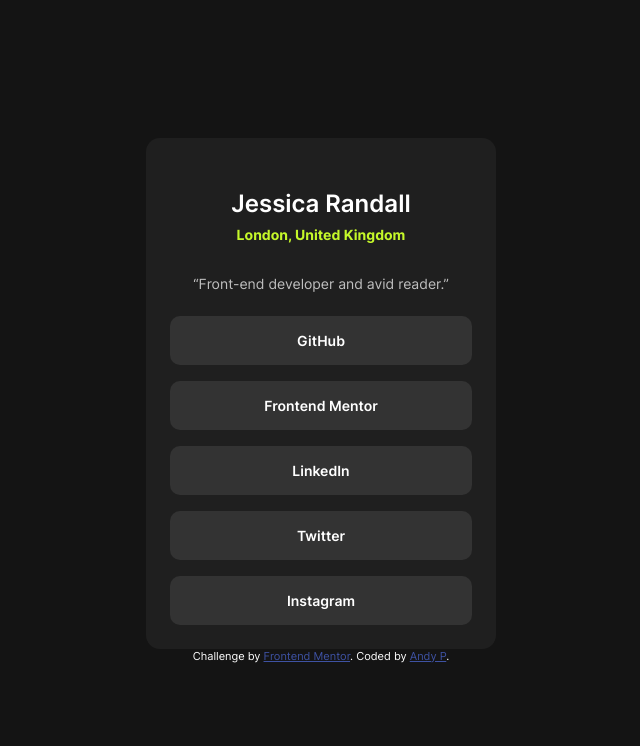
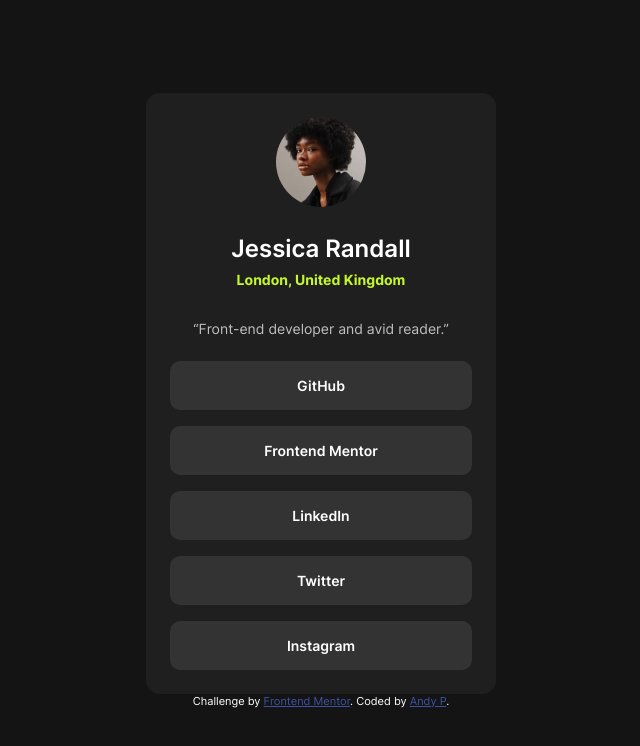
Before and after one commit to andypuddle/social-links-profile, a plain HTML site: page index.html in a window 1280 px wide. Shown: the whole page, without its empty margins (319-959 px from the left). Drawn offline with Linux system fonts and the light colour scheme; files whose address does not match are found by name.

Commit message:
Update index.html

```diff
--- a/index.html
+++ b/index.html
@@ -12,7 +12,7 @@
 <body>
   <main class="card">
     <header>
-      <img src="./assets/images/avatar-jessica.jpeg" alt="">
+      <img src="./images/avatar-jessica.jpeg" alt="">
       <h1>Jessica Randall</h1>
       <p class="location">London, United Kingdom</p>
       <q>Front-end developer and avid reader.</q>
```
